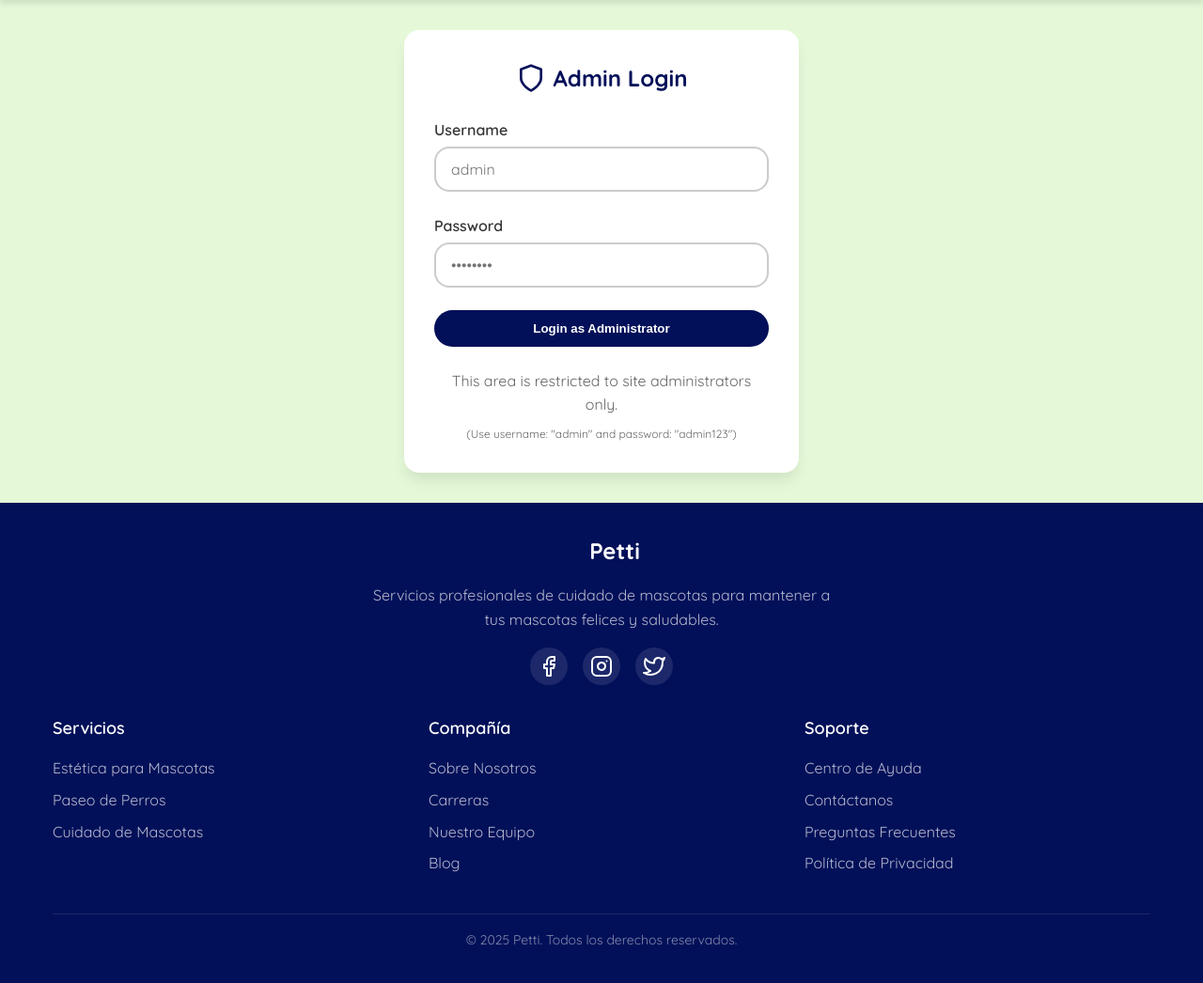
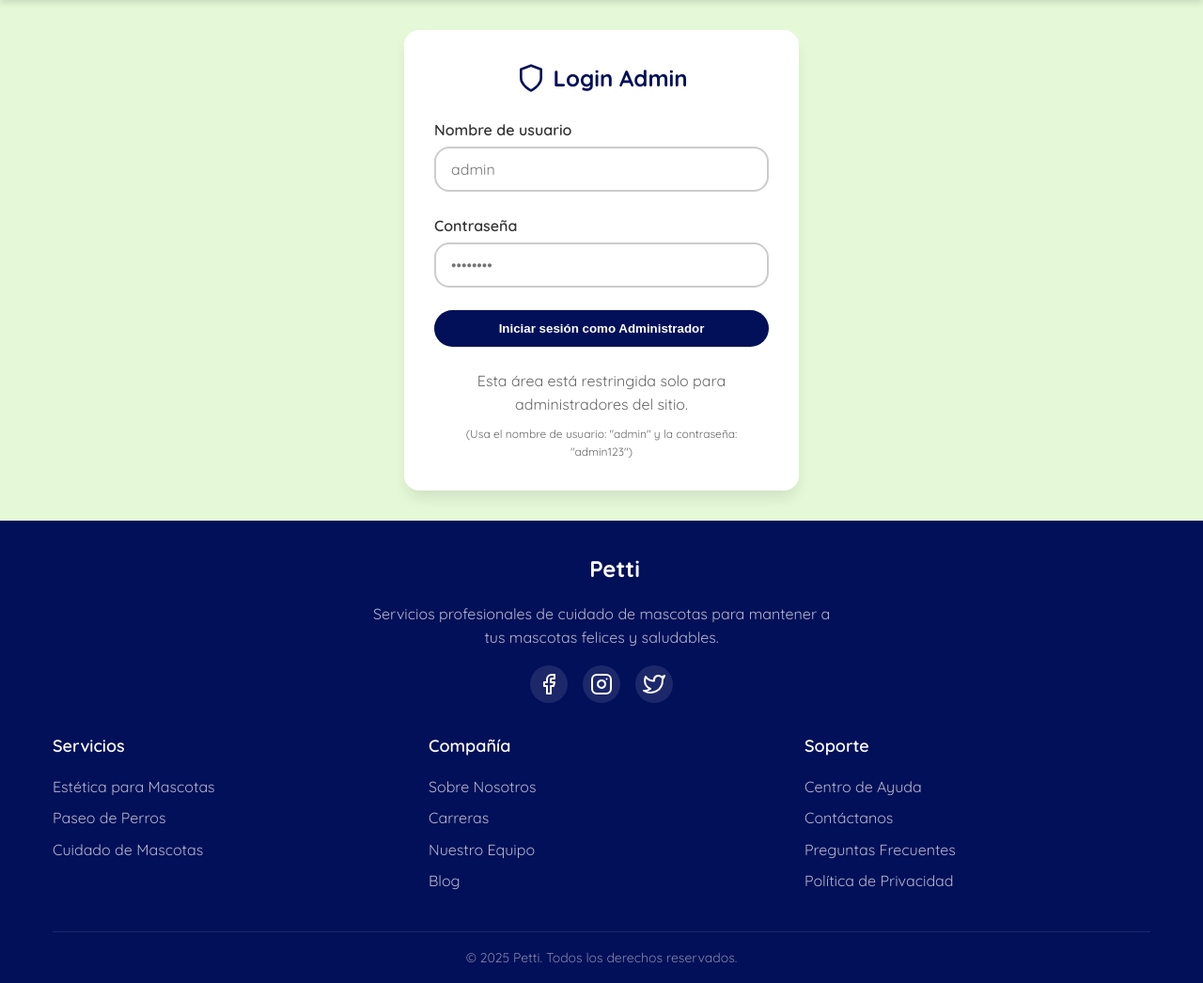
Before and after one commit to nicolenavarrorojas/pettiv2, a Django app: page /admin-view/ in a window 1280 px wide. Shown: the part 64-1110 px from the top of the page at 94% size. Before the commit the page ends 1070 px from the top, so only its background shows below. Run offline with Django 5.2, Linux system fonts and the light colour scheme.

Commit message:
UI details

```diff
--- a/petti/templates/admin-dashboard.html
+++ b/petti/templates/admin-dashboard.html
@@ -5,7 +5,7 @@
 <head>
   <meta charset="UTF-8">
   <meta name="viewport" content="width=device-width, initial-scale=1.0">
-  <title>Admin Dashboard - Petti</title>
+  <title>Panel de administración - Petti</title>
   <link rel="stylesheet" href="{% static 'css/styles.css' %}">
   <link href="https://fonts.googleapis.com/css2?family=Quicksand:wght@400;500;600;700&display=swap" rel="stylesheet">
 </head>
--- a/petti/templates/admin.html
+++ b/petti/templates/admin.html
@@ -5,7 +5,7 @@
 <head>
   <meta charset="UTF-8">
   <meta name="viewport" content="width=device-width, initial-scale=1.0">
-  <title>Admin Login - Petti</title>
+  <title>Login Admin - Petti</title>
   <link rel="stylesheet" href="{% static 'css/styles.css' %}">
   <link href="https://fonts.googleapis.com/css2?family=Quicksand:wght@400;500;600;700&display=swap" rel="stylesheet">
 </head>
@@ -68,26 +68,26 @@
           <svg xmlns="http://www.w3.org/2000/svg" width="32" height="32" viewBox="0 0 24 24" fill="none" stroke="currentColor" stroke-width="2" stroke-linecap="round" stroke-linejoin="round" class="admin-logo">
             <path d="M12 22s8-4 8-10V5l-8-3-8 3v7c0 6 8 10 8 10"></path>
           </svg>
-          <h1 class="admin-title">Admin Login</h1>
+          <h1 class="admin-title">Login Admin</h1>
         </div>
 
         <form id="adminLoginForm" class="admin-form">
           <div class="form-group">
-            <label for="username" class="form-label">Username</label>
+            <label for="username" class="form-label">Nombre de usuario</label>
             <input type="text" id="username" placeholder="admin" class="form-input" required>
           </div>
 
           <div class="form-group">
-            <label for="password" class="form-label">Password</label>
+            <label for="password" class="form-label">Contraseña</label>
             <input type="password" id="password" placeholder="••••••••" class="form-input" required>
           </div>
 
-          <button type="submit" class="button primary-button full-width">Login as Administrator</button>
+          <button type="submit" class="button primary-button full-width">Iniciar sesión como Administrador</button>
         </form>
 
         <div class="admin-help">
-          <p class="admin-help-text">This area is restricted to site administrators only.</p>
-          <p class="admin-hint">(Use username: "admin" and password: "admin123")</p>
+          <p class="admin-help-text">Esta área está restringida solo para administradores del sitio.</p>
+          <p class="admin-hint">(Usa el nombre de usuario: "admin" y la contraseña: "admin123")</p>
         </div>
       </div>
     </div>
--- a/petti/templates/index.html
+++ b/petti/templates/index.html
@@ -5,7 +5,7 @@
 <head>
   <meta charset="UTF-8">
   <meta name="viewport" content="width=device-width, initial-scale=1.0">
-  <title>Petti - Pet Care Services</title>
+  <title>Petti - Servicios de Cuidado de Mascotas</title>
   <link rel="stylesheet" href="{% static 'css/styles.css' %}">
   <link href="https://fonts.googleapis.com/css2?family=Quicksand:wght@400;500;600;700&display=swap" rel="stylesheet">
 </head>
--- a/petti/templates/login.html
+++ b/petti/templates/login.html
@@ -5,7 +5,7 @@
 <head>
   <meta charset="UTF-8">
   <meta name="viewport" content="width=device-width, initial-scale=1.0">
-  <title>Login - Petti</title>
+  <title>Iniciar Sesión - Petti</title>
   <link rel="stylesheet" href="{% static 'css/styles.css' %}">
   <link href="https://fonts.googleapis.com/css2?family=Quicksand:wght@400;500;600;700&display=swap" rel="stylesheet">
 </head>
--- a/petti/templates/payment.html
+++ b/petti/templates/payment.html
@@ -5,7 +5,7 @@
 <head>
   <meta charset="UTF-8">
   <meta name="viewport" content="width=device-width, initial-scale=1.0">
-  <title>Payment - Petti</title>
+  <title>Pago - Petti</title>
   <link rel="stylesheet" href="{% static 'css/styles.css' %}">
   <link href="https://fonts.googleapis.com/css2?family=Quicksand:wght@400;500;600;700&display=swap" rel="stylesheet">
 </head>
--- a/petti/templates/register.html
+++ b/petti/templates/register.html
@@ -5,7 +5,7 @@
 <head>
   <meta charset="UTF-8">
   <meta name="viewport" content="width=device-width, initial-scale=1.0">
-  <title>Register - Petti</title>
+  <title>Registrarse - Petti</title>
   <link rel="stylesheet" href="{% static 'css/styles.css' %}">
   <link href="https://fonts.googleapis.com/css2?family=Quicksand:wght@400;500;600;700&display=swap" rel="stylesheet">
 </head>
--- a/petti/templates/services.html
+++ b/petti/templates/services.html
@@ -5,7 +5,7 @@
 <head>
   <meta charset="UTF-8">
   <meta name="viewport" content="width=device-width, initial-scale=1.0">
-  <title>Services - Petti</title>
+  <title>Servicios - Petti</title>
   <link rel="stylesheet" href="{% static 'css/styles.css' %}">
   <link href="https://fonts.googleapis.com/css2?family=Quicksand:wght@400;500;600;700&display=swap" rel="stylesheet">
 </head>
```
